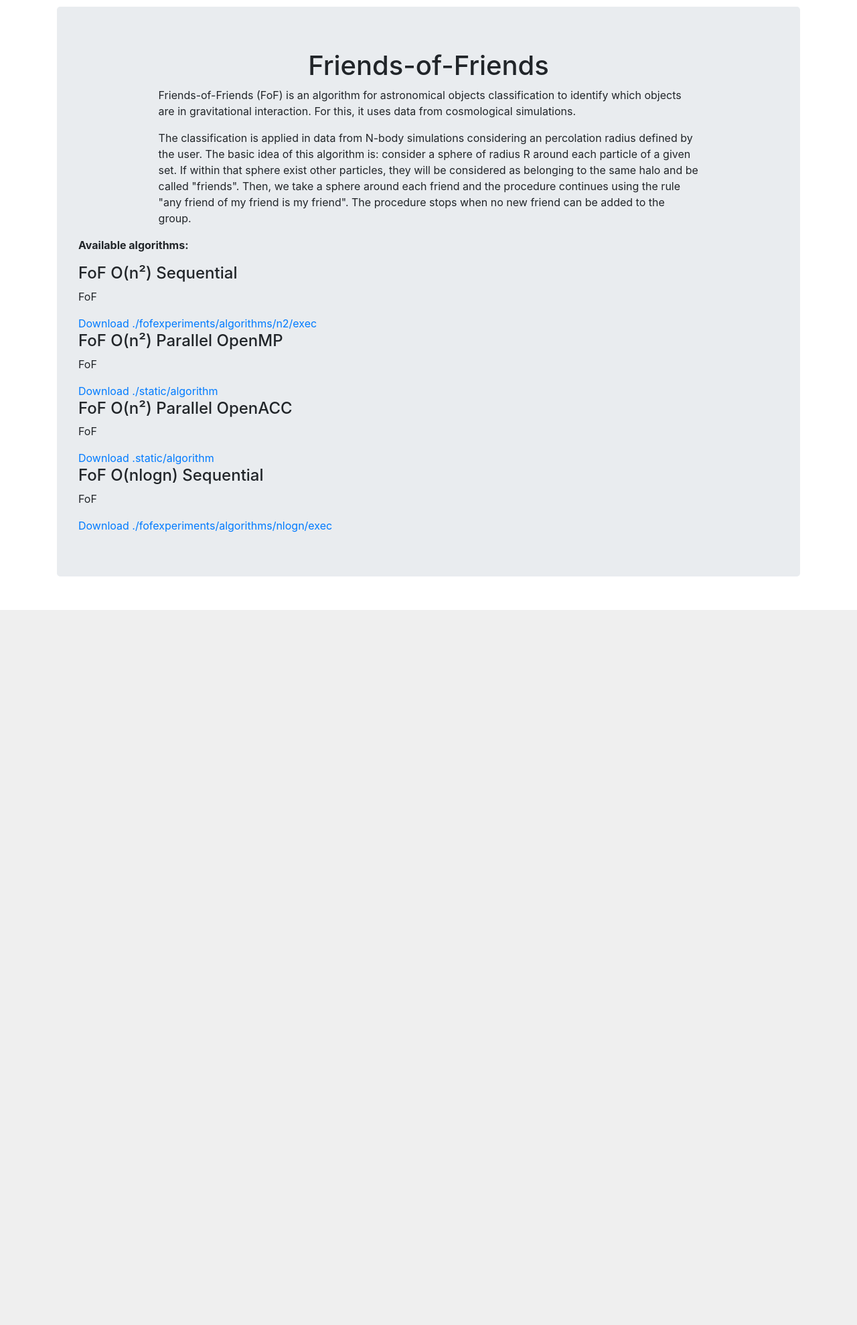
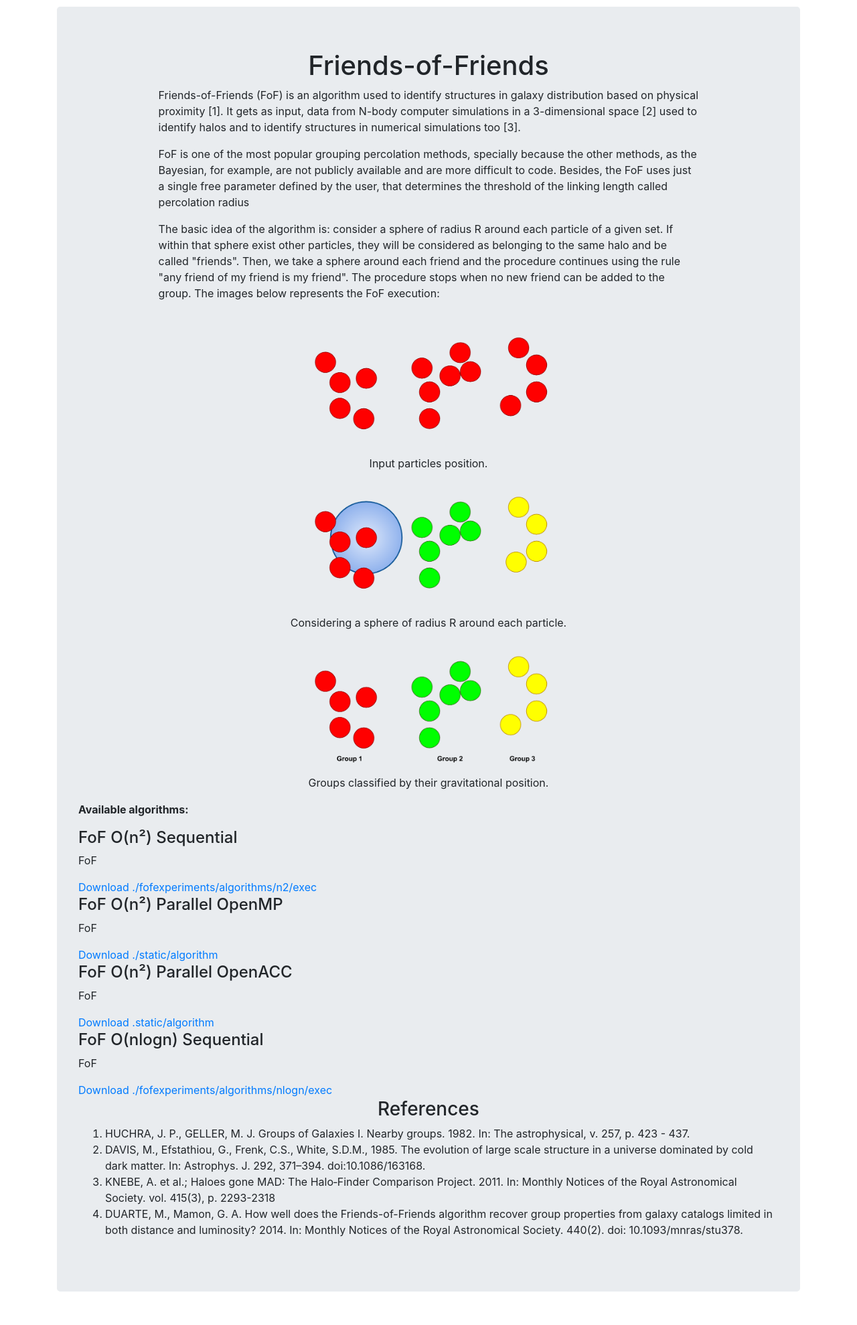
Before and after one commit to monego/WebVO, a Django app: page /fof/about in a window 1280 px wide. Shown: the part 56-2035 px from the top of the page at 67% size. Before the commit the page ends 967 px from the top, so only its background shows below. Run offline with Django 3.2, Linux system fonts and the light colour scheme; data comes from the database, SQL or seed files in the repository; both versions use the stored data as it was after the commit; some libraries are stand-ins or nearby versions.

Commit message:
about do fof

```diff
--- a/templates/base.html
+++ b/templates/base.html
@@ -1,5 +1,6 @@
 {% load staticfiles %}
 <!DOCTYPE html>
+{% load static %}
 <html lang="en">
   <head>
     <meta charset="utf-8">
@@ -18,10 +19,13 @@
       function test() {
           if (document.getElementById('id_Algorithm').value == '2') {
               document.getElementById('extra').style.display = 'block';
+              document.getElementById('extra2').style.display = 'none';
           } else if (document.getElementById('id_Algorithm').value == '3'){
               document.getElementById('extra').style.display = 'block';
+              document.getElementById('extra2').style.display = 'block';
           }else {
               document.getElementById('extra').style.display = 'none';
+              document.getElementById('extra2').style.display = 'none';
           }
       }
      </script>
@@ -30,7 +34,7 @@
     </head>
 
   <body>
-
+{% load staticfiles %}
     {% include 'navbar.html' %}
     <div style="margin-bottom:50px;padding-top:10px;" class="container">
 
--- a/templates/fof/FoF.html
+++ b/templates/fof/FoF.html
@@ -37,6 +37,11 @@
 							<td><input name="processos" type="text" maxlength="20" id="idnumprocessos" class="form-control" value="{{processos}}"></td>
 						</div>
 
+					   <div class="form-group" id="extra2">
+							<td><label for="idnumkernels">Number of GPU kernels:</label></td>
+							<td><input name="kernels" type="text" maxlength="20" id="idnumkernels" class="form-control" value="{{kernels}}"></td>
+						</div>
+
 
 
 					  <div id="div_id_Input" class="form-group"> <label for="id_Input" class="col-form-label  requiredField">
--- a/templates/fof/about.html
+++ b/templates/fof/about.html
@@ -1,12 +1,36 @@
+<!DOCTYPE html>
 {%extends "base.html" %}
-
+{% load static %}
 {% block jumbotron %}
 <div class="jumbotron">
   <h1><center>Friends-of-Friends</center></h1>
 
     <div style="width:80%;" class="container">
-    <p>Friends-of-Friends (FoF) is an algorithm for astronomical objects classification to identify which objects are in gravitational interaction. For this, it uses data from cosmological simulations.</p>
-        <p>The classification is applied in data from N-body simulations considering an percolation radius defined by the user. The basic idea of this algorithm is: consider a sphere of radius R around each particle of a given set. If within that sphere exist other particles, they will be considered as belonging to the same halo and be called "friends". Then, we take a sphere around each friend and the procedure continues using the rule "any friend of my friend is my friend". The procedure stops when no new friend can be added to the group.</p>
+    <p>Friends-of-Friends (FoF) is an algorithm used to identify structures in galaxy distribution based on physical proximity
+        [1]. It gets as input, data from N-body computer simulations in a 3-dimensional space [2]
+        used to identify halos and to identify structures in numerical simulations too [3].</p>
+    <p>
+        FoF is one of the most popular grouping percolation methods, specially because the other methods, as the Bayesian, for example,
+        are not publicly available and are more difficult to code. Besides, the FoF uses just a single free parameter defined by the
+        user, that determines the threshold of the linking length called percolation radius</p>
+
+     <p>
+        The basic idea of the algorithm is: consider a sphere of radius R around each particle of a given set. If within that sphere
+        exist other particles, they will be considered as belonging to the same halo and be called "friends". Then, we take a sphere
+        around each friend and the procedure continues using the rule "any friend of my friend is my friend". The procedure stops when
+        no new friend can be added to the group. The images below represents the FoF execution:</p>
+        <p>
+            <center>
+            <img src="{% static '/img/fof1.png' %}" alt="Italian Trulli" align="middle" width="50%"/>
+            <figcaption>Input particles position.</figcaption>
+            <img src="{% static 'img/fof2.png' %}" alt="Italian Trulli" align="middle" width="50%"/>
+            <figcaption>Considering a sphere of radius R around each particle.</figcaption>
+            <img src="{% static 'img/fof3.png' %}" alt="Italian Trulli" align="middle" width="50%"/>
+            <figcaption>Groups classified by their gravitational position.</figcaption>
+            </center>
+        </p>
+
+
     </div>
 
     <p><b>Available algorithms:</b></p>
@@ -32,5 +56,14 @@
                 {% endfor %}
         </div>
         </div>
+
+  <h3><center>References</center></h3>
+    <ol>
+      <li>HUCHRA, J. P., GELLER, M. J. Groups of Galaxies I. Nearby groups. 1982. In: The astrophysical, v. 257, p. 423 - 437.</li>
+      <li>DAVIS, M., Efstathiou, G., Frenk, C.S., White, S.D.M., 1985. The evolution of large scale structure in a universe dominated by cold dark matter. In: Astrophys. J. 292, 371–394. doi:10.1086/163168.</li>
+      <li>KNEBE, A. et al.; Haloes gone MAD: The Halo‐Finder Comparison Project. 2011. In: Monthly Notices of the Royal Astronomical Society. vol. 415(3), p. 2293-2318</li>
+      <li>DUARTE, M., Mamon, G. A. How well does the Friends-of-Friends algorithm recover group properties from galaxy catalogs limited in both distance and luminosity? 2014. In: Monthly Notices of the Royal Astronomical Society. 440(2). doi: 10.1093/mnras/stu378. </li>
+    </ol>
+
 </div>
 {% endblock %}
--- a/templates/home.html
+++ b/templates/home.html
@@ -1,6 +1,6 @@
 {% extends "base.html" %}
 {% load crispy_forms_tags %}
-{% load staticfiles %}
+{% load static %}
 {% block head_title %}{{title}}{% endblock %}
 
 <!--TABELA DOS EXPERIMENTOS -->
```
Also changed, not shown: fofdb.db, static/ui/img/fof1.png (added), static/ui/img/fof2.png (added), static/ui/img/fof3.png (added), static/ui/img/js/contact.js (renamed from static/ui/js/contact.js), static/ui/img/js/experiment.js (renamed from static/ui/js/experiment.js), static/ui/img/js/home.js (renamed from static/ui/js/home.js), static/ui/img/js/ie10-viewport-bug-workaround.js (renamed from static/ui/js/ie10-viewport-bug-workaround.js).
